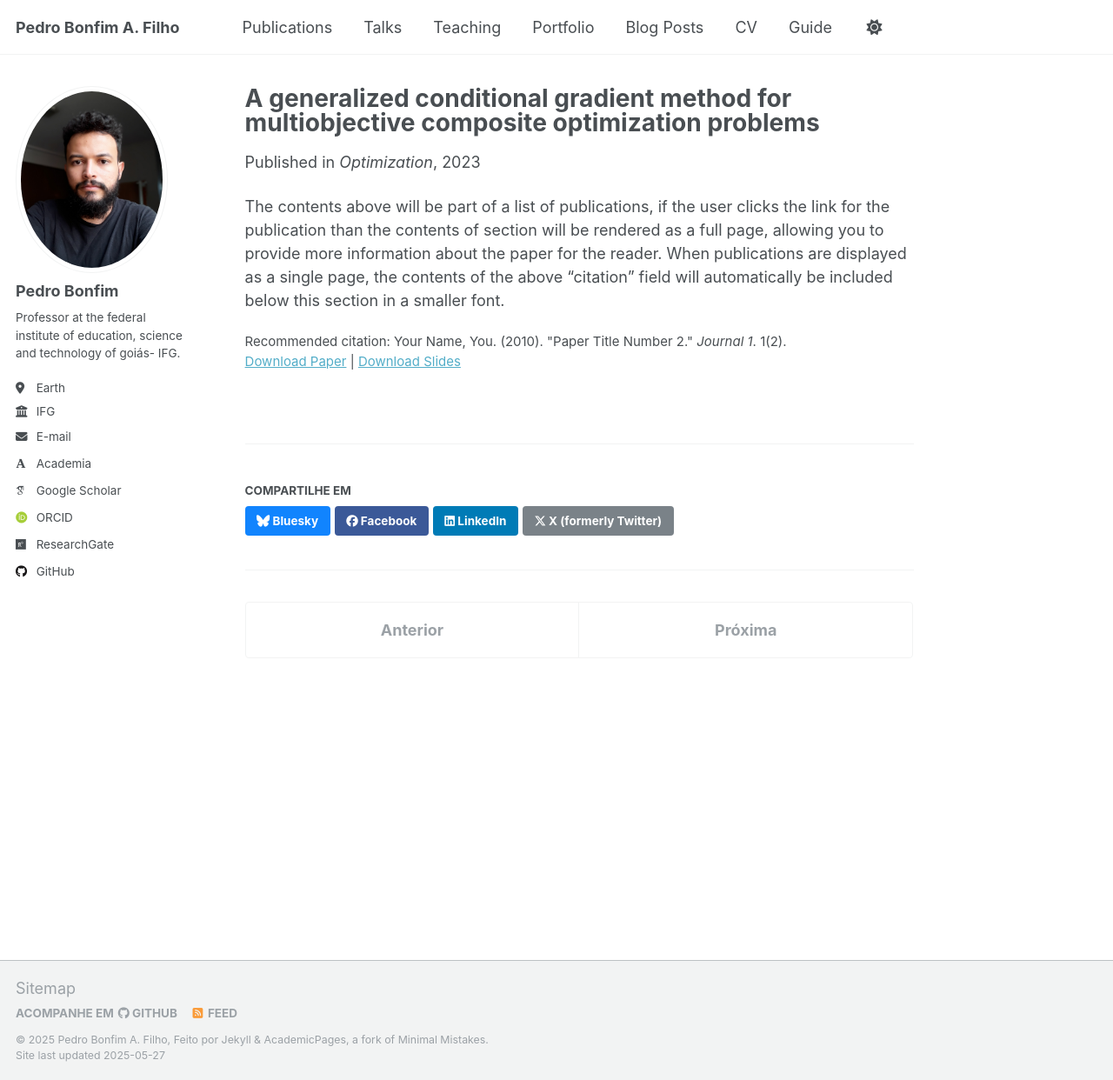
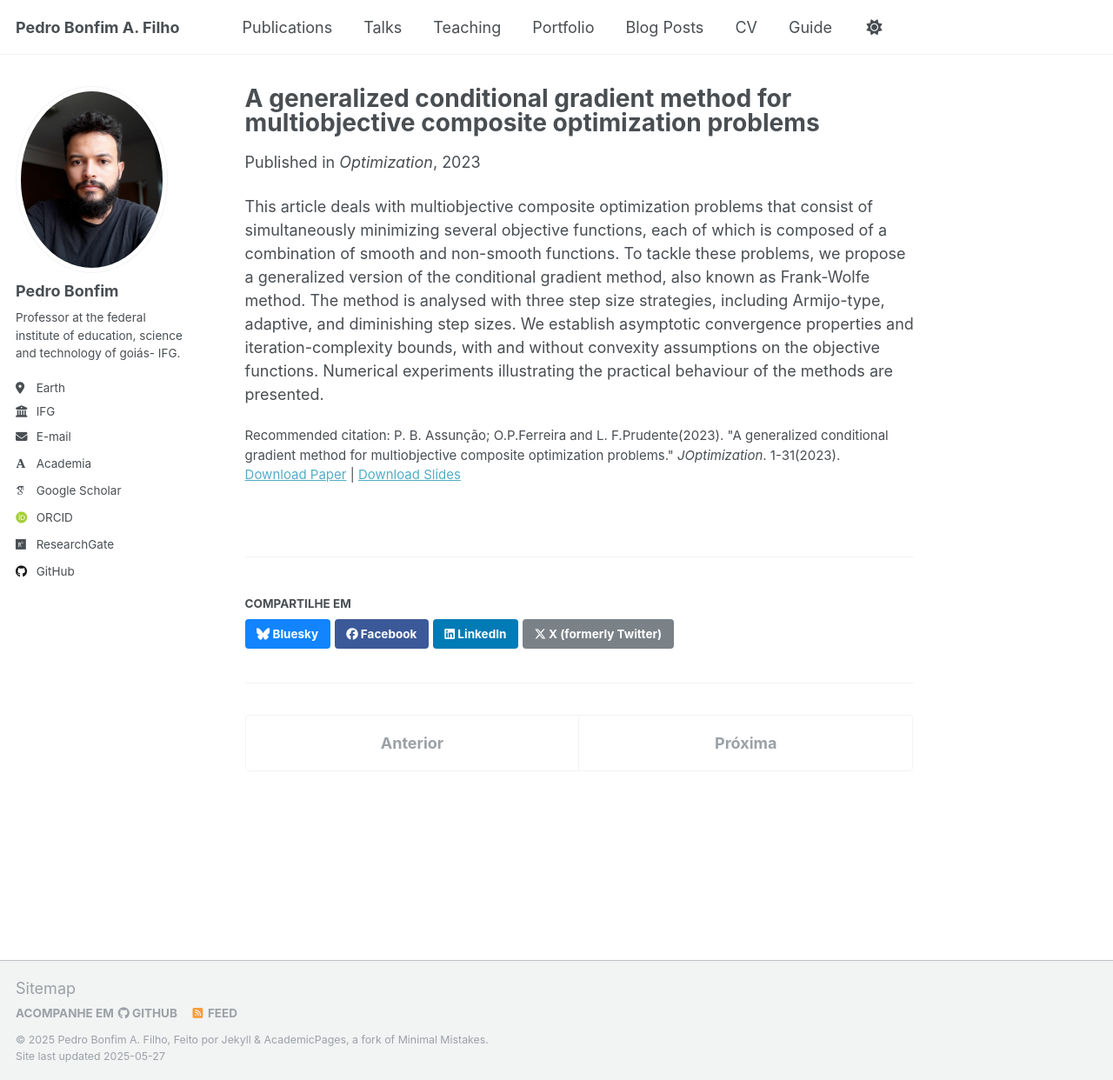
Before and after one commit to pedroassuncaofilho/pedroassuncaofilho.github.io, a Jekyll site: the page built from _publications/2010-10-01-paper-title-number-2.md, in a window 1280 px wide and 1242 px high. Shown: the whole window at 87% size. Built offline with Jekyll 4.4.1, drawn with Linux system fonts in a browser that asks for light colours; some web fonts are replaced.

Commit message:
Update 2010-10-01-paper-title-number-2.md

```diff
--- a/_publications/2010-10-01-paper-title-number-2.md
+++ b/_publications/2010-10-01-paper-title-number-2.md
@@ -3,12 +3,12 @@ title: "A generalized conditional gradient method for multiobjective composite o
 collection: publications
 category: manuscripts
 permalink: /publication/2023-08-04-paper-title-number-2
-excerpt: 'This paper is about the number 2. The number 3 is left for future work.'
+excerpt: 'we propose a generalized version of the conditional gradient method, also known as Frank-Wolfe method.'
 date: 2023-08-04
 venue: 'Optimization'
-slidesurl: 'http://academicpages.github.io/files/slides2.pdf'
-paperurl: 'http://academicpages.github.io/files/paper2.pdf'
-citation: 'Your Name, You. (2010). &quot;Paper Title Number 2.&quot; <i>Journal 1</i>. 1(2).'
+slidesurl: 'http://pedroassuncaofilho.github.io/files/slides2.pdf'
+paperurl: 'http://pedroassuncaofilho.github.io/files/artigo2.pdf'
+citation: 'P. B. Assunção; O.P.Ferreira and L. F.Prudente(2023). &quot;A generalized conditional gradient method for multiobjective composite optimization problems.&quot; <i>JOptimization</i>. 1-31(2023).'
 ---
 
-The contents above will be part of a list of publications, if the user clicks the link for the publication than the contents of section will be rendered as a full page, allowing you to provide more information about the paper for the reader. When publications are displayed as a single page, the contents of the above "citation" field will automatically be included below this section in a smaller font.
+This article deals with multiobjective composite optimization problems that consist of simultaneously minimizing several objective functions, each of which is composed of a combination of smooth and non-smooth functions. To tackle these problems, we propose a generalized version of the conditional gradient method, also known as Frank-Wolfe method. The method is analysed with three step size strategies, including Armijo-type, adaptive, and diminishing step sizes. We establish asymptotic convergence properties and iteration-complexity bounds, with and without convexity assumptions on the objective functions. Numerical experiments illustrating the practical behaviour of the methods are presented.
```
